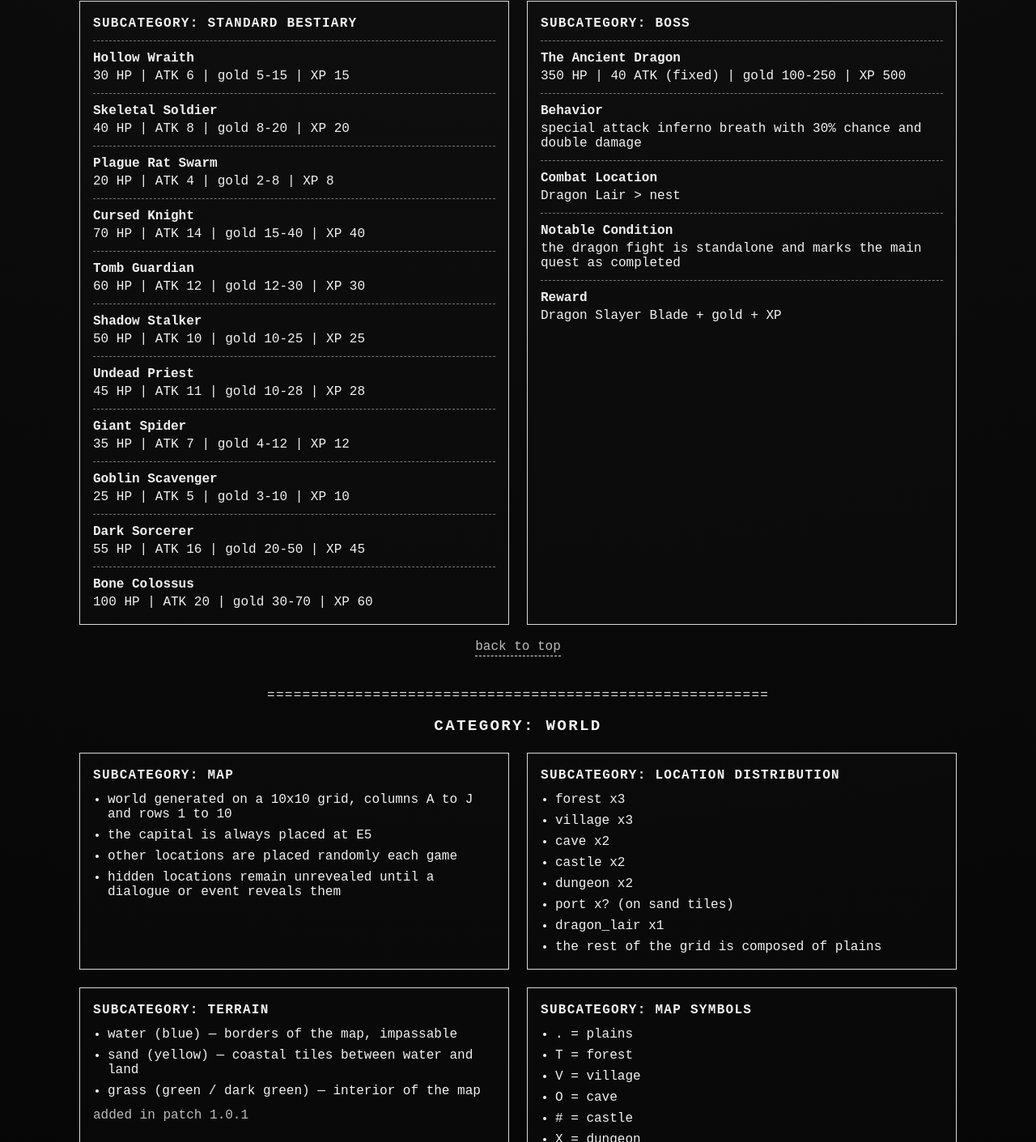
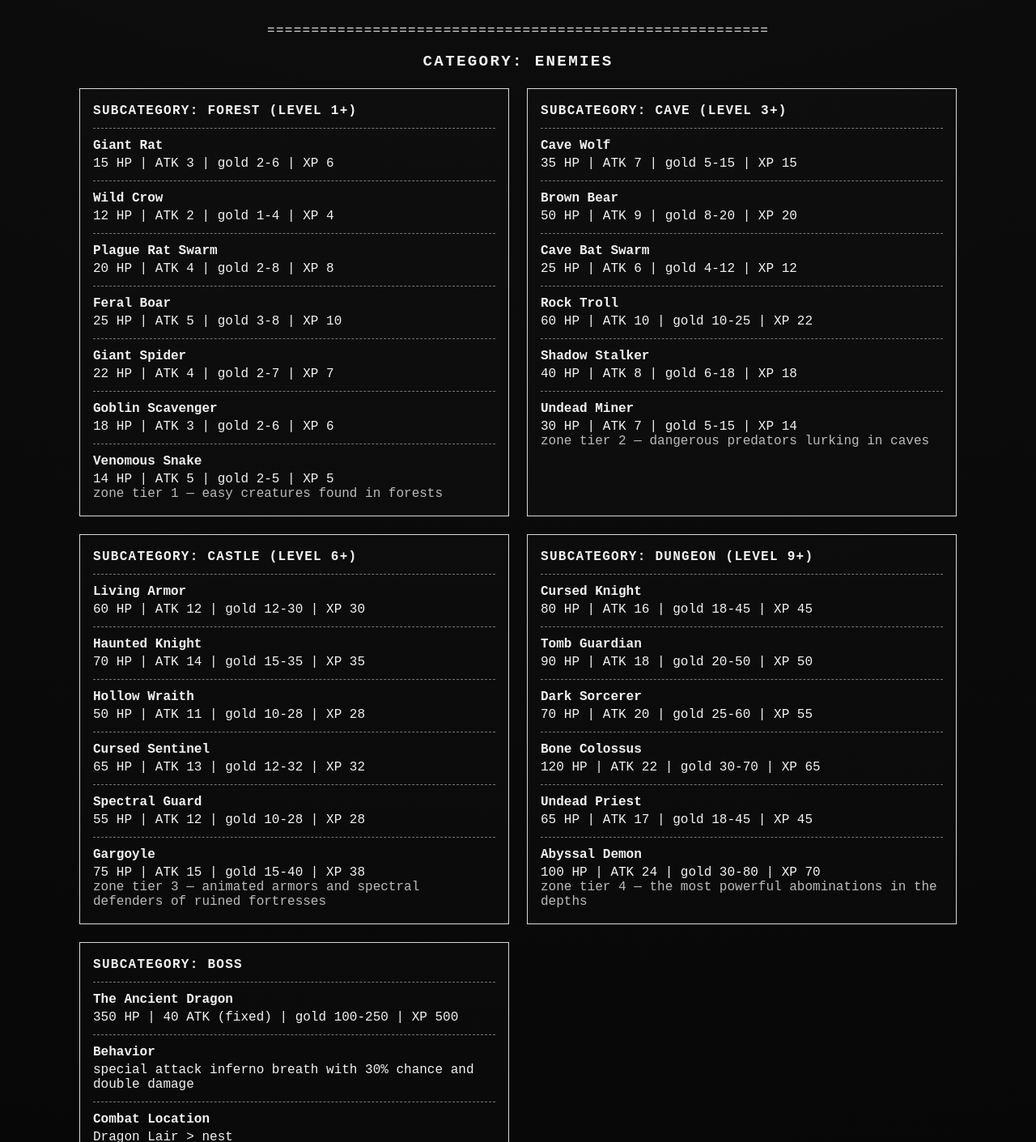
Before and after one commit to TheoPec/TheForestFools, a plain HTML site: page wiki.html in a window 1280 px wide. Shown: the part 1389-2800 px from the top of the page at 81% size. Drawn offline with Linux system fonts and the light colour scheme.

Commit message:
feat: Update patch notes for version 1.0.4 with zone-based enemies, NPC level gating, and castle treasure mechanics

```diff
--- a/wiki.html
+++ b/wiki.html
@@ -361,7 +361,7 @@
 
   <section class="intro" aria-label="Introduction wiki">
     <p class="intro-line">dark fantasy rpg played in a terminal</p>
-    <p class="intro-line">10x10 world, hidden locations and random encounters</p>
+    <p class="intro-line">10x10 world, hidden locations and zone-based encounters</p>
     <p class="intro-line">main objective: take the king's quest and slay the ancient dragon</p>
   </section>
 
@@ -420,7 +420,7 @@
       <article class="block">
         <h3>Subcategory: Miscellaneous Items</h3>
         <div class="table-head"><span>Name</span><span>Buy</span><span>Sell</span><span>Stats</span></div>
-        <div class="table-row"><strong>Old Key</strong><span>2 gold</span><span>1 gold</span><span class="table-note">-</span></div>
+        <div class="table-row"><strong>Old Key</strong><span>2 gold</span><span>1 gold</span><span class="table-note">Opens locked chest in castle treasure_room (consumed on use)</span></div>
         <div class="table-row"><strong>Skull Amulet</strong><span>30 gold</span><span>15 gold</span><span class="table-note">-</span></div>
         <div class="table-row"><strong>Raven Feather</strong><span>1 gold</span><span>1 gold</span><span class="table-note">-</span></div>
         <div class="table-row"><strong>Golden Chalice</strong><span>75 gold</span><span>37 gold</span><span class="table-note">-</span></div>
@@ -437,18 +437,48 @@
     <h2 class="section-title">Category: Enemies</h2>
     <div class="section-grid two">
       <article class="block">
-        <h3>Subcategory: Standard Bestiary</h3>
-        <div class="catalog"><strong>Hollow Wraith</strong><p>30 HP | ATK 6 | gold 5-15 | XP 15</p></div>
-        <div class="catalog"><strong>Skeletal Soldier</strong><p>40 HP | ATK 8 | gold 8-20 | XP 20</p></div>
+        <h3>Subcategory: Forest (level 1+)</h3>
+        <div class="catalog"><strong>Giant Rat</strong><p>15 HP | ATK 3 | gold 2-6 | XP 6</p></div>
+        <div class="catalog"><strong>Wild Crow</strong><p>12 HP | ATK 2 | gold 1-4 | XP 4</p></div>
         <div class="catalog"><strong>Plague Rat Swarm</strong><p>20 HP | ATK 4 | gold 2-8 | XP 8</p></div>
-        <div class="catalog"><strong>Cursed Knight</strong><p>70 HP | ATK 14 | gold 15-40 | XP 40</p></div>
-        <div class="catalog"><strong>Tomb Guardian</strong><p>60 HP | ATK 12 | gold 12-30 | XP 30</p></div>
-        <div class="catalog"><strong>Shadow Stalker</strong><p>50 HP | ATK 10 | gold 10-25 | XP 25</p></div>
-        <div class="catalog"><strong>Undead Priest</strong><p>45 HP | ATK 11 | gold 10-28 | XP 28</p></div>
-        <div class="catalog"><strong>Giant Spider</strong><p>35 HP | ATK 7 | gold 4-12 | XP 12</p></div>
-        <div class="catalog"><strong>Goblin Scavenger</strong><p>25 HP | ATK 5 | gold 3-10 | XP 10</p></div>
-        <div class="catalog"><strong>Dark Sorcerer</strong><p>55 HP | ATK 16 | gold 20-50 | XP 45</p></div>
-        <div class="catalog"><strong>Bone Colossus</strong><p>100 HP | ATK 20 | gold 30-70 | XP 60</p></div>
+        <div class="catalog"><strong>Feral Boar</strong><p>25 HP | ATK 5 | gold 3-8 | XP 10</p></div>
+        <div class="catalog"><strong>Giant Spider</strong><p>22 HP | ATK 4 | gold 2-7 | XP 7</p></div>
+        <div class="catalog"><strong>Goblin Scavenger</strong><p>18 HP | ATK 3 | gold 2-6 | XP 6</p></div>
+        <div class="catalog"><strong>Venomous Snake</strong><p>14 HP | ATK 5 | gold 2-5 | XP 5</p></div>
+        <p class="muted">zone tier 1 — easy creatures found in forests</p>
+      </article>
+
+      <article class="block">
+        <h3>Subcategory: Cave (level 3+)</h3>
+        <div class="catalog"><strong>Cave Wolf</strong><p>35 HP | ATK 7 | gold 5-15 | XP 15</p></div>
+        <div class="catalog"><strong>Brown Bear</strong><p>50 HP | ATK 9 | gold 8-20 | XP 20</p></div>
+        <div class="catalog"><strong>Cave Bat Swarm</strong><p>25 HP | ATK 6 | gold 4-12 | XP 12</p></div>
+        <div class="catalog"><strong>Rock Troll</strong><p>60 HP | ATK 10 | gold 10-25 | XP 22</p></div>
+        <div class="catalog"><strong>Shadow Stalker</strong><p>40 HP | ATK 8 | gold 6-18 | XP 18</p></div>
+        <div class="catalog"><strong>Undead Miner</strong><p>30 HP | ATK 7 | gold 5-15 | XP 14</p></div>
+        <p class="muted">zone tier 2 — dangerous predators lurking in caves</p>
+      </article>
+
+      <article class="block">
+        <h3>Subcategory: Castle (level 6+)</h3>
+        <div class="catalog"><strong>Living Armor</strong><p>60 HP | ATK 12 | gold 12-30 | XP 30</p></div>
+        <div class="catalog"><strong>Haunted Knight</strong><p>70 HP | ATK 14 | gold 15-35 | XP 35</p></div>
+        <div class="catalog"><strong>Hollow Wraith</strong><p>50 HP | ATK 11 | gold 10-28 | XP 28</p></div>
+        <div class="catalog"><strong>Cursed Sentinel</strong><p>65 HP | ATK 13 | gold 12-32 | XP 32</p></div>
+        <div class="catalog"><strong>Spectral Guard</strong><p>55 HP | ATK 12 | gold 10-28 | XP 28</p></div>
+        <div class="catalog"><strong>Gargoyle</strong><p>75 HP | ATK 15 | gold 15-40 | XP 38</p></div>
+        <p class="muted">zone tier 3 — animated armors and spectral defenders of ruined fortresses</p>
+      </article>
+
+      <article class="block">
+        <h3>Subcategory: Dungeon (level 9+)</h3>
+        <div class="catalog"><strong>Cursed Knight</strong><p>80 HP | ATK 16 | gold 18-45 | XP 45</p></div>
+        <div class="catalog"><strong>Tomb Guardian</strong><p>90 HP | ATK 18 | gold 20-50 | XP 50</p></div>
+        <div class="catalog"><strong>Dark Sorcerer</strong><p>70 HP | ATK 20 | gold 25-60 | XP 55</p></div>
+        <div class="catalog"><strong>Bone Colossus</strong><p>120 HP | ATK 22 | gold 30-70 | XP 65</p></div>
+        <div class="catalog"><strong>Undead Priest</strong><p>65 HP | ATK 17 | gold 18-45 | XP 45</p></div>
+        <div class="catalog"><strong>Abyssal Demon</strong><p>100 HP | ATK 24 | gold 30-80 | XP 70</p></div>
+        <p class="muted">zone tier 4 — the most powerful abominations in the depths</p>
       </article>
 
       <article class="block">
@@ -577,6 +607,7 @@
           <li>tower</li>
           <li>dungeon_cells</li>
           <li>throne_room</li>
+          <li>treasure_room — locked chest requiring an Old Key (80-200 gold + powerful gear)</li>
         </ul>
         <p class="muted">atmosphere: broken towers, crows, rubble, dusty throne room.</p>
       </article>
@@ -642,7 +673,7 @@
           <li>corridor : low and damp corridor</li>
           <li>crypt : open sarcophagi and smell of decay</li>
           <li>altar : black altar and engraved symbols</li>
-          <li>treasure_room : chests, dust and cobwebs</li>
+          <li>treasure_room : chests, dust and cobwebs (in castles: locked chest requiring Old Key)</li>
           <li>courtyard : courtyard drowned in fog</li>
           <li>great_hall : great hall collapsed under the moon</li>
           <li>tower : spiral staircase and icy wind</li>
@@ -721,7 +752,7 @@
         <div class="catalog"><strong>Explorer</strong><p>port &gt; dock | sells the complete map for 200 gold (reveals all locations)</p></div>
         <div class="catalog"><strong>Mage</strong><p>castle/capital &gt; courtyard | sells spells</p></div>
         <div class="catalog"><strong>Warlock</strong><p>castle &gt; tower | sells spells</p></div>
-        <p class="muted">NPCs reveal a maximum of 2 locations. After that, buy the map from the Explorer.</p>
+        <p class="muted">NPCs only hint about zones matching the player's level (forest lvl 1+, cave lvl 3+, castle lvl 6+, dungeon lvl 9+). If harder zones exist, the NPC says "you haven't the stature for them."</p>
       </article>
     </div>
     <p class="section-back"><a href="#top">back to top</a></p>
@@ -757,7 +788,8 @@
       <article class="block">
         <h3>Subcategory: Combat</h3>
         <ul>
-          <li>combat zones: dungeon, cave, forest, castle</li>
+          <li>combat zones: dungeon, cave, forest, castle — each with its own enemy pool scaled by difficulty</li>
+          <li>zone difficulty: forest (easy) → cave (medium) → castle (hard) → dungeon (very hard)</li>
           <li>actions: attack, cast (spell), use potion, flee</li>
           <li>damage received is reduced by defense via raw damage - defense // 2</li>
           <li>dodge: each enemy attack can be dodged based on armor dodge % (e.g. Shadow Cloak 20%)</li>
@@ -799,6 +831,7 @@
           <li>search gives gold and may give an item</li>
           <li>fights can also drop consumables, misc items, weapons or armor</li>
           <li>an empty location cannot be searched a second time</li>
+          <li>castle treasure_room: requires Old Key to open locked chest (80-200 gold + powerful weapon/armor + consumable). Key is consumed.</li>
         </ul>
       </article>
 
```
Also changed, not shown: index.html (+17 -2 lines), patch 1.0.4.txt (added).
